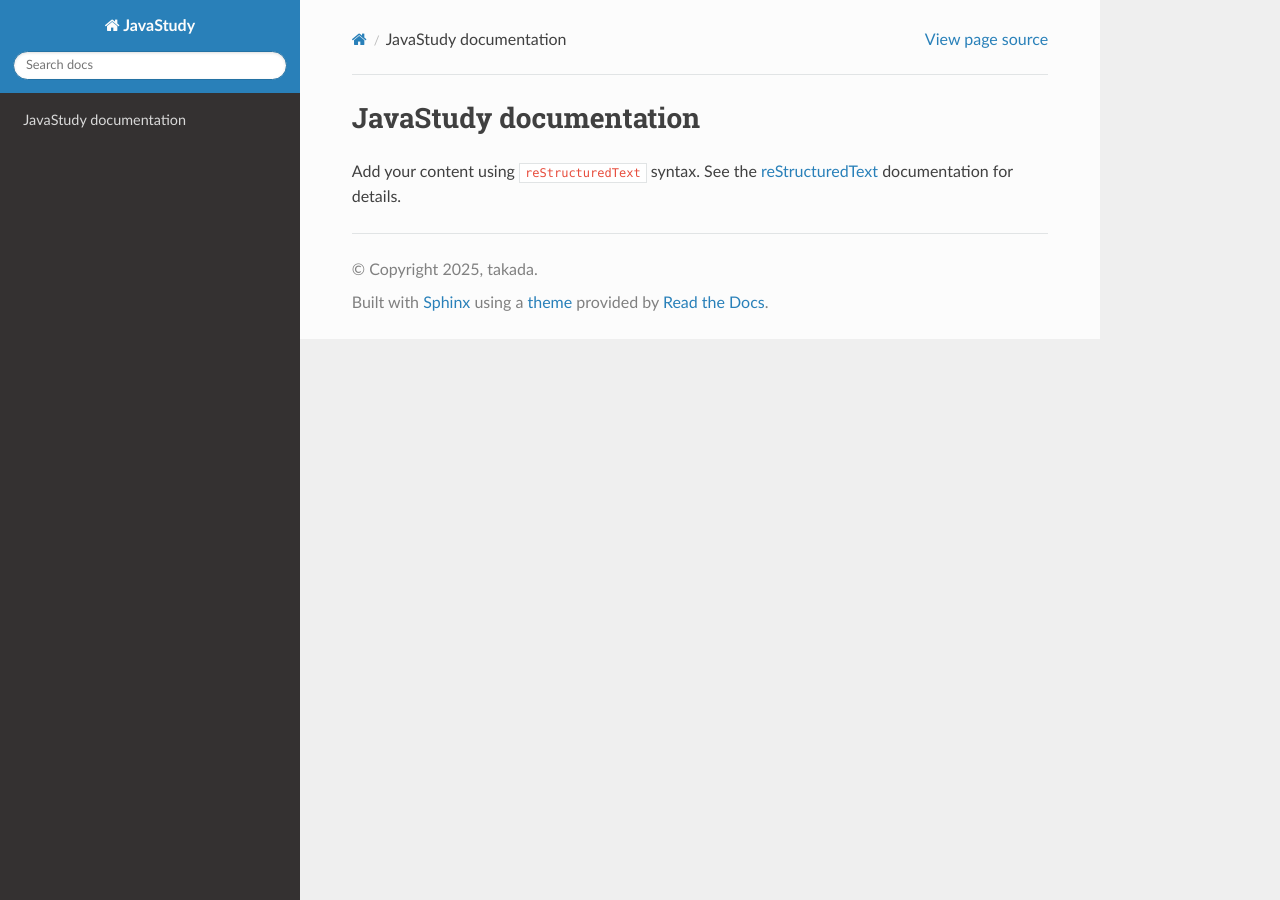
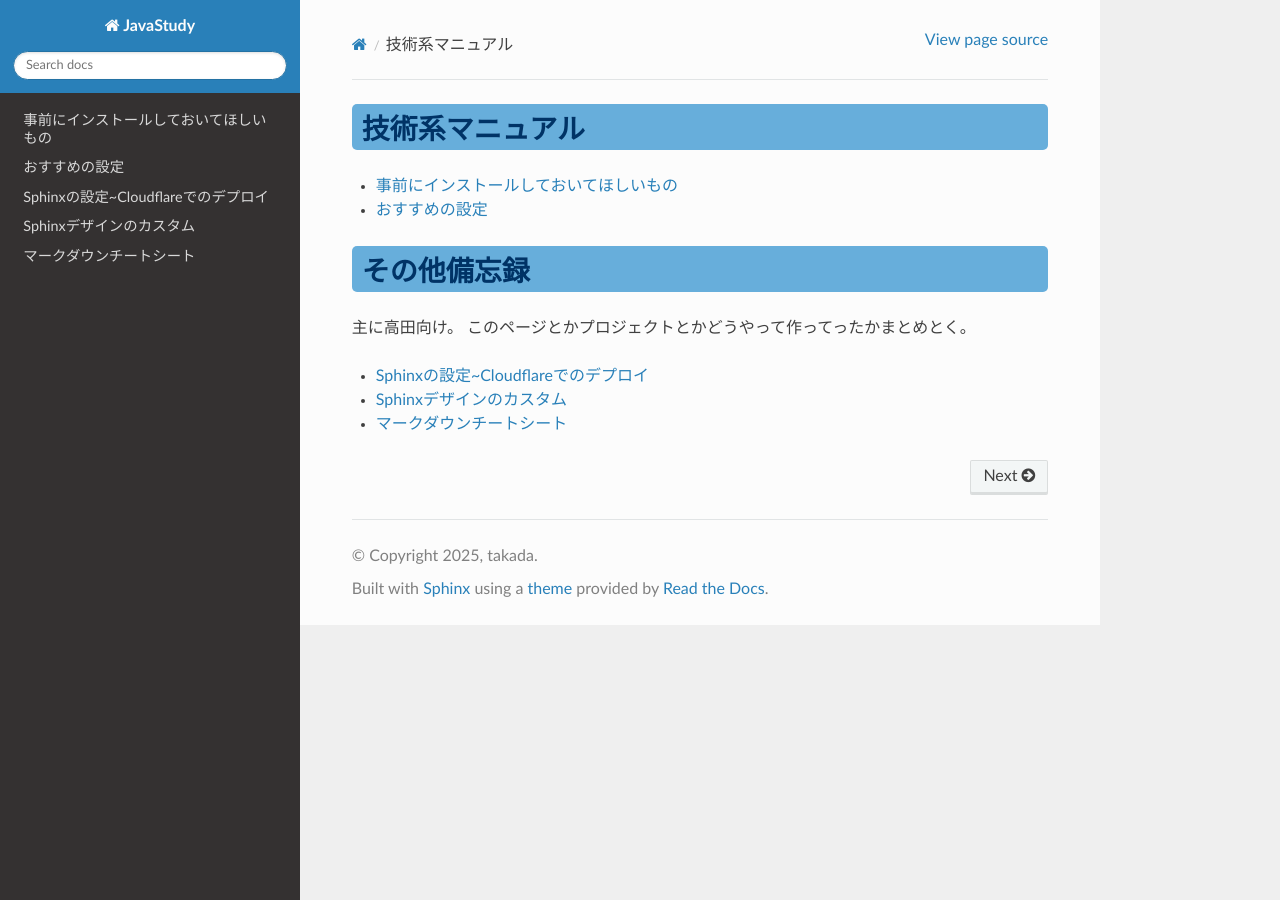
Before and after one commit to tau057/JavaStudy, a Sphinx documentation site: the page built from source/index.rst, in a window 1280 px wide. Built offline with Sphinx 7.4.7 and the Read the Docs theme 3.1.0, drawn with Linux system fonts in a browser that asks for light colours.

Commit message:
ページ編集

````diff
--- /dev/null
+++ b/source/Others/markdownCheet.md
@@ -0,0 +1,38 @@
+# マークダウンチートシート
+
+## h2以降の見出しの例
+
+### h3見出し
+
+#### h4見出し
+
+##### h5見出し
+
+###### h6見出し
+
+## 文章の改行方法
+
+- 改行するときは、半角スペースを二つつける（以下例示）
+
+このように
+改行可能
+
+## 補足情報の記載方法
+
+```{hint}
+これは``hint``型の注釈です。
+```
+
+```{note}
+これは``note``型の注釈です。
+```
+
+```{attention}
+これは``attention``型の注釈です。
+```
+
+    注釈の種類として、attention（注意） / caution（注意） / danger（危険） / error（エラー） / hint（ヒント） / important（重要） / note（注釈） / seealso（参考） / tip（Tip） / warning（警告）がプリセットされています
+
+## 参考ページ
+
+- [公式Ref](https://kumaroot.readthedocs.io/ja/latest/sphinx/sphinx-usage.html)
--- /dev/null
+++ b/source/Others/sphinxCustom.md
@@ -0,0 +1,78 @@
+# Sphinxデザインのカスタム
+
+## 概要
+
+sphinxデザインの手動調整の方法を記載。
+
+sphinxデザインは、基本的に公式から提供されているテーマで事足りるとは思うが、
+本document独自のカスタムとして、見出しカラーを見出しサイズごとに変えている。
+（いちからCSS覚えるのもだるかったのでChatGPTに任せたりもした。生成AI便利だねぇ。）
+
+## カスタム内容
+
+### 追加・修正するファイル
+
+- （追加）source/_static/custom.css
+- （修正）source/conf.py
+  - 以下を追記（上記のCSSファイルを適用するための設定）
+
+  ```
+    html_css_files = ['custom.css']
+  ```
+
+- custom.cssの中身
+
+```
+/* static/custom.css */
+
+/* 全ての見出し (h1 ～ h6) に共通の設定 */
+
+/* h1 見出し */
+section h1 {
+    background-color: rgb(103, 174, 219); /* 控えめな水色系 */
+    padding: 3px 10px; /* 上下のパディングを小さく、左右は少し広め */
+    border-radius: 5px;
+    color: #003366; /* 文字色（濃い青系） */
+}
+
+/* h2 見出し */
+section h2 {
+    background: linear-gradient(to right, rgba(103, 219, 111, 0.6), rgba(103, 219, 111, 0.6) 80%, transparent 100%);
+    padding: 3px 10px;
+    border-radius: 5px;
+    color: #003366;
+}
+
+/* h3 見出し */
+section h3 {
+    background: linear-gradient(to right, rgba(195, 218, 102, 0.4), rgba(195, 218, 102, 0.4) 60%, transparent 100%);
+    padding: 3px 10px;
+    border-radius: 5px;
+    color: #003366;
+}
+
+/* h4 見出し */
+section h4 {
+    background: linear-gradient(to right, rgba(195, 218, 102, 0.3), rgba(195, 218, 102, 0.3) 50%, transparent 100%);
+    padding: 3px 10px;
+    border-radius: 5px;
+    color: #003366;
+}
+
+/* h5 見出し */
+section h5 {
+    background: linear-gradient(to right, rgba(195, 218, 102, 0.2), rgba(195, 218, 102, 0.2) 40%, transparent 100%);
+    padding: 3px 10px;
+    border-radius: 5px;
+    color: #003366;
+}
+
+/* h6 見出し */
+section h6 {
+    background: linear-gradient(to right, rgba(195, 218, 102, 0.1), rgba(195, 218, 102, 0.1) 30%, transparent 100%);
+    padding: 3px 10px;
+    border-radius: 5px;
+    color: #003366;
+}
+
+```
--- /dev/null
+++ b/source/Others/sphinxSetUp.md
@@ -0,0 +1,140 @@
+# Sphinxの設定~Cloudflareでのデプロイ
+
+## 前提
+
+- Pythonインストール
+  - 記載略（公式サイト参照）
+
+pipコマンドを使用して作業を進めるために必要。
+
+## 作業概要
+
+- pipenvのインストール、初期設定
+- sphinxのインストール、初期設定
+- requirement.txtの設定
+- その他設定（デザイン）
+  - mdファイルを使用可にする
+  - sphinxのデザイン変更（thema/css）
+- ローカル上でのdocument確認
+- Cloudflareでのデプロイ
+
+## 作業詳細
+
+以降の作業は、指定がない場合sphinxプロジェクトのルートディレクトリで行う。
+
+### pipenvのインストール、初期設定
+
+以下のコマンドを実行する。
+
+```
+pip instal pipenv
+pipenv --python 3.XX
+```
+
+XXの箇所は自身がインストールしたPythonのバージョンを指定する。
+上記操作で、pipfile、pipfile.lockが作成される。
+
+
+```{note}
+pipenvを使用して上記ファイルを作成することで、
+複数環境でバージョンなどを統一することが可能となる。
+```
+
+（参考）[Pipenvを使ったPython開発まとめ](https://qiita.com/y-tsutsu/items/54c10e0b2c6b565c887a)
+
+
+### sphinxのインストール、初期設定
+
+以下のコマンドを実行する。
+
+```
+pipenv install sphinx
+sphinx-quickstart
+```
+
+sphinx-quickstartの際にいくつか対話型のコマンドが出る。
+build結果とsourceを分離する設定はyesとする。
+
+（参考）[Sphinxの使い方．docstringを読み込んで仕様書を生成](https://qiita.com/futakuchi0117/items/4d3997c1ca1323259844)
+
+### requirement.txtの設定
+
+cloudflareでのデプロイ時に必要となるファイル。
+必要なライブラリを記載し、プロジェクトのルートディレクトリに配置する。
+
+```
+(記載例)
+sphinx
+myst_parser
+sphinx_rtd_theme
+```
+
+### その他設定
+
+#### mdファイルを使用可にする
+
+以下のコマンドを実行する。
+
+```
+pipenv install myst_parser
+```
+
+conf.pyのectensionsにmyst_parserを追加する。
+
+```
+extensions = ["myst_parser"]
+```
+
+(参考)[markdown で sphinx する](https://qiita.com/ousttrue/items/82650a13a3d488806984)
+
+
+#### sphinxのデザイン変更（thema/css）
+
+以下のコマンドを実行する。
+
+```
+pipenv install sphinx_rtd_theme
+```
+
+source/conf.py以下のように修正する。
+
+```
+html_theme = 'sphinx_rtd_theme'
+```
+
+### ローカル上でのdocument確認
+
+以下のコマンドを実行する
+
+```
+make html
+```
+
+このコマンドはmake.bat（バッチファイル）を、htmlという引数を付けて実行している。
+用は、html形式のドキュメントに変換してビルド（見られる状態に）してね～っていう命令。
+ということは、別形式（例えばＰＤＦ）とかもある...らしいけどこっちはまだ使ったことない。
+
+### Cloudflareでのデプロイ
+
+下記のサイトを参考に、設定を行う。
+
+[Cloudflare Pages上でSphinxサイトを自動デプロイする](https://helve-blog.com/posts/python/sphinx-cloudflare-page-deploy/)
+
+    プロダクション ブランチ：main
+    プリセット：なし
+    ビルド コマンド：make html
+    ビルド出力ディレクトリ：build/html
+    環境変数と値：PYTHON_VERSION...3.13（使ってるPythonのバージョン）
+
+プロジェクトのルートディレクトリで、以下のコマンドを実行することでPythonのバージョンが確認可能。
+
+```
+python --version
+```
+
+
+```{attention}
+上記ページでは、requirement.txtが必要であるとの記載はなく、
+pipfileのみでデプロイ可能とのことだが、うまくいかなかった。
+他の環境との同期のためにpipfileは残すが、上記の点は留意すること。
+```
--- /dev/null
+++ b/source/SetUpManuals/inits.md
@@ -0,0 +1,32 @@
+# 事前にインストールしておいてほしいもの
+
+開発に必要なツールや、サイトへのユーザー登録について記載。
+
+## GitHubのユーザー登録
+
+後述のGit操作や、その他サービスへの連動をWeb画面から行えるようになります。
+下記の公式サイトリンクから、SignUpしてください。
+
+[公式サイト](https://github.com/)
+
+- 懸念POINT
+  - 二段階認証の設定が必須だったような、そうじゃないような。何かトラブったら一緒に解決しましょう。
+  - 仮に必要になったら、WinAuthあたりが使いやすくておすすめ。
+
+## Git/TortoiseGitのインストール・日本語化
+
+- Git(ギット)：バージョン管理ツール
+- TortoiseGit(トータスギット)：Gitをグラフィカルに使いやすくするツール
+
+下記リンクの手順を行うこと。（結構長いので、時間があるときに。）
+
+[Git for Windows と TortoiseGit のインストール【改訂版】](https://qiita.com/mmake/items/63a869272c0dfa1d50a4)
+
+## VSCodeインストール
+
+いわゆる統合開発環境です。
+研修で使用したであろう、Eclipceのようなもの。
+
+[公式サイトのDLリンク](https://code.visualstudio.com/download)
+
+- Windowsのx64でいいと思う。（皆PC、Macじゃないよね？）
--- /dev/null
+++ b/source/SetUpManuals/tips.md
@@ -0,0 +1,17 @@
+# おすすめの設定
+
+開発には直接関わらないものの、設定しておいたら便利な項目を記載。
+
+## 右クリックメニューをwin10の仕様に戻す
+
+win11以降は右クリックメニューの仕様が変わり、
+TortoiseGitなどを利用する際にクリック回数が多くなってしまう場合があるよう。
+（些細なことだと思うけど、こういう積み重ねのストレスって馬鹿にできないんだよねぇ）
+
+特に困ってないなら設定不要。
+
+以下のリンク参照のこと。
+ただし、レジストリをいじることになるので、不安があるならいじらない方がいい。
+（そんなに難しいことはやってないけども。）
+
+[慣れ親しんだWindowsを取り戻せ！　右クリックメニューや保存先を変更](https://xtech.nikkei.com/atcl/nxt/column/18/02735/013000009/)
--- /dev/null
+++ b/source/_static/custom.css
@@ -0,0 +1,51 @@
+/* static/custom.css */
+
+/* 全ての見出し (h1 ～ h6) に共通の設定 */
+
+/* h1 見出し */
+section h1 {
+    background-color: rgb(103, 174, 219); /* 控えめな水色系 */
+    padding: 3px 10px; /* 上下のパディングを小さく、左右は少し広め */
+    border-radius: 5px;
+    color: #003366; /* 文字色（濃い青系） */
+}
+
+/* h2 見出し */
+section h2 {
+    background: linear-gradient(to right, rgba(103, 219, 111, 0.6), rgba(103, 219, 111, 0.6) 80%, transparent 100%);
+    padding: 3px 10px;
+    border-radius: 5px;
+    color: #003366;
+}
+
+/* h3 見出し */
+section h3 {
+    background: linear-gradient(to right, rgba(195, 218, 102, 0.4), rgba(195, 218, 102, 0.4) 60%, transparent 100%);
+    padding: 3px 10px;
+    border-radius: 5px;
+    color: #003366;
+}
+
+/* h4 見出し */
+section h4 {
+    background: linear-gradient(to right, rgba(195, 218, 102, 0.3), rgba(195, 218, 102, 0.3) 50%, transparent 100%);
+    padding: 3px 10px;
+    border-radius: 5px;
+    color: #003366;
+}
+
+/* h5 見出し */
+section h5 {
+    background: linear-gradient(to right, rgba(195, 218, 102, 0.2), rgba(195, 218, 102, 0.2) 40%, transparent 100%);
+    padding: 3px 10px;
+    border-radius: 5px;
+    color: #003366;
+}
+
+/* h6 見出し */
+section h6 {
+    background: linear-gradient(to right, rgba(195, 218, 102, 0.1), rgba(195, 218, 102, 0.1) 30%, transparent 100%);
+    padding: 3px 10px;
+    border-radius: 5px;
+    color: #003366;
+}
--- a/source/conf.py
+++ b/source/conf.py
@@ -24,3 +24,5 @@ exclude_patterns = []
 
 html_theme = 'sphinx_rtd_theme'
 html_static_path = ['_static']
+# static フォルダ内の custom.css を適用
+html_css_files = ['custom.css']
--- a/source/index.rst
+++ b/source/index.rst
@@ -1,16 +1,22 @@
-.. JavaStudy documentation master file, created by
-   sphinx-quickstart on Sat Mar 15 14:52:49 2025.
-   You can adapt this file completely to your liking, but it should at least
-   contain the root `toctree` directive.
+技術系マニュアル
+===============================
 
-JavaStudy documentation
-=======================
+.. toctree::
+   :maxdepth: 1
 
-Add your content using ``reStructuredText`` syntax. See the
-`reStructuredText <https://www.sphinx-doc.org/en/master/usage/restructuredtext/index.html>`_
-documentation for details.
+   ./SetUpManuals/inits
+   ./SetUpManuals/tips
 
 
+その他備忘録
+===============================
+
+主に高田向け。
+このページとかプロジェクトとかどうやって作ってったかまとめとく。
+
 .. toctree::
-   :maxdepth: 2
-   :caption: Contents:
+   :maxdepth: 1
+
+   ./Others/sphinxSetUp
+   ./Others/sphinxCustom
+   ./Others/markdownCheet
````
